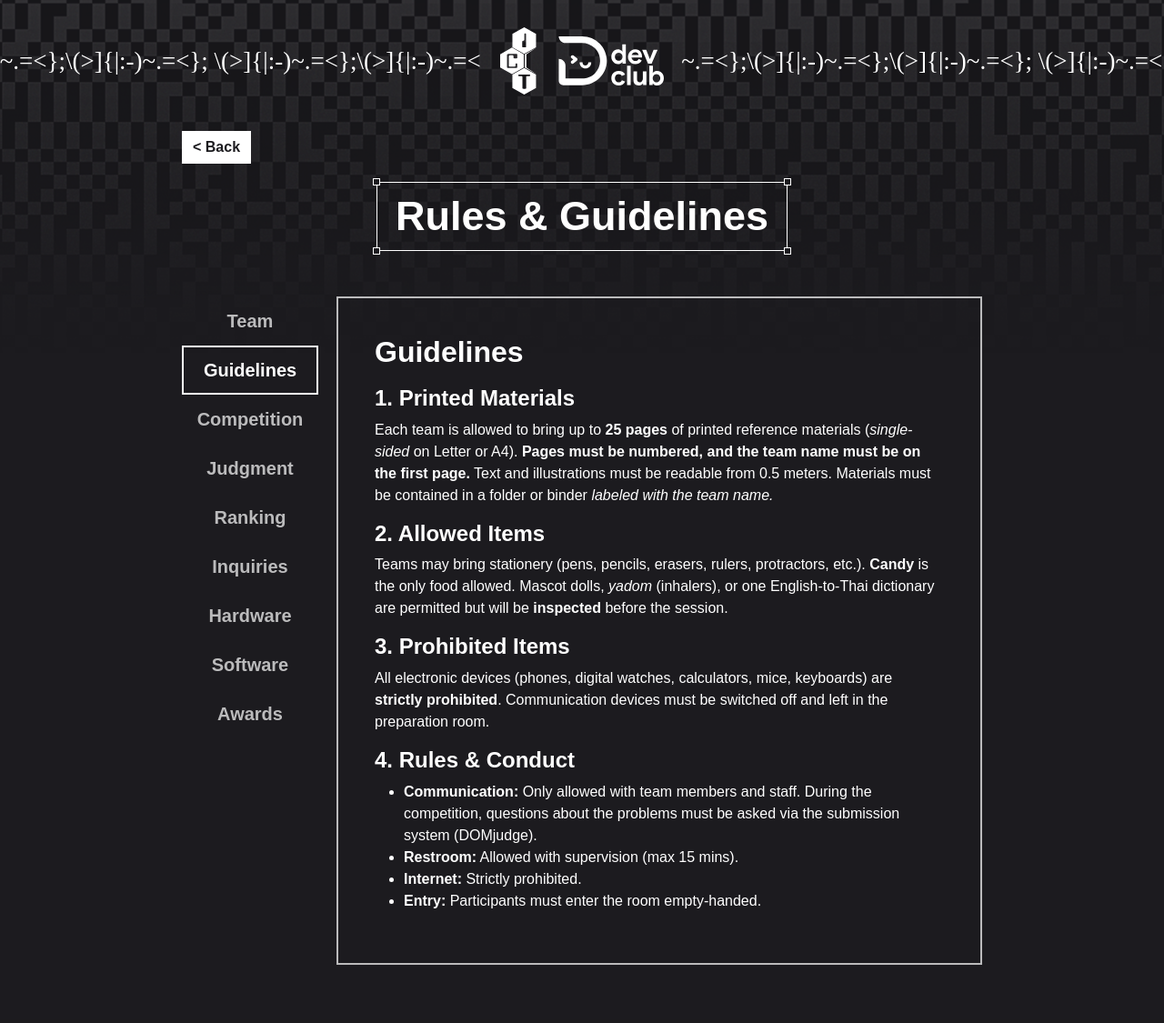
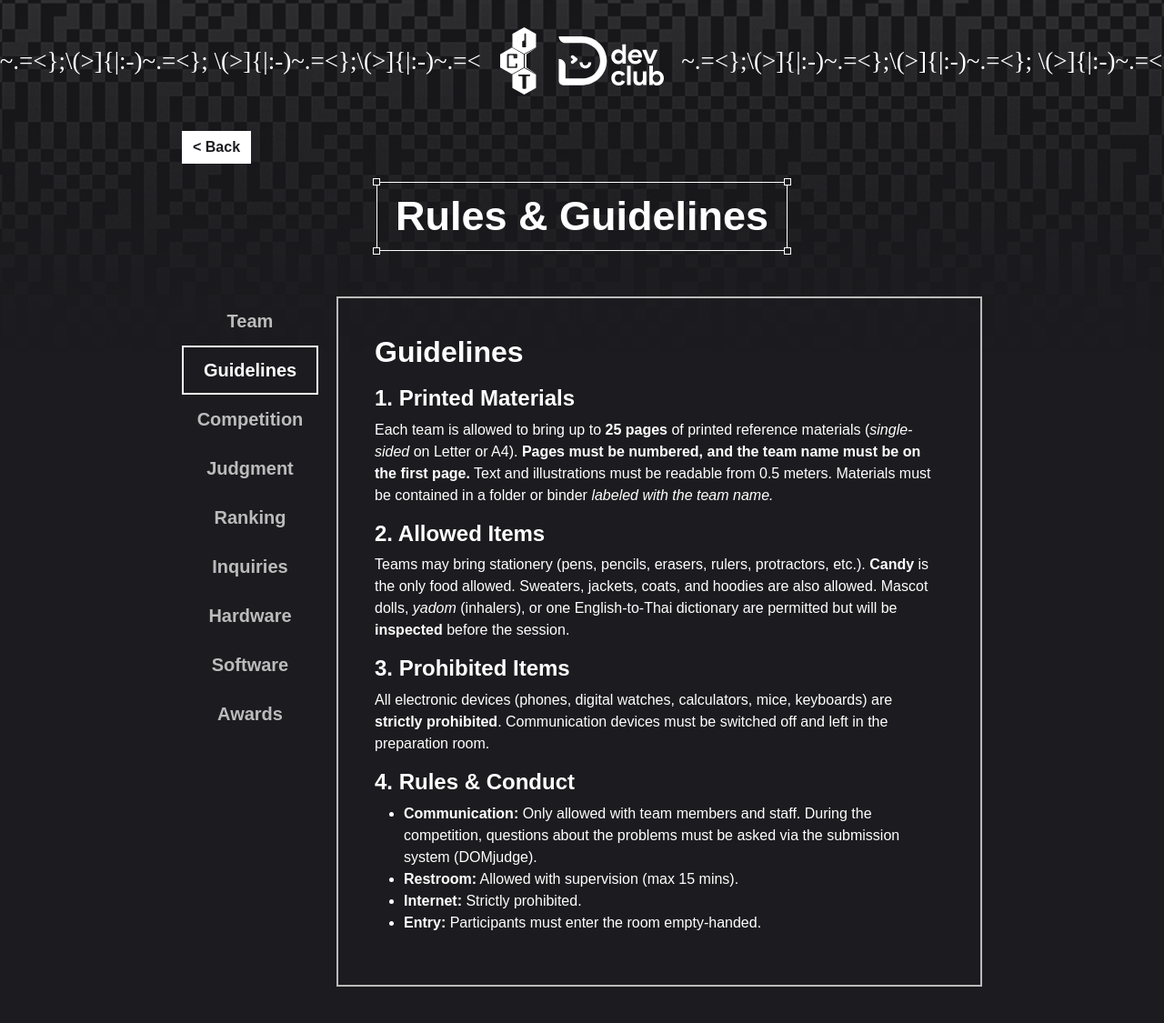
Before and after one commit to ppanturat/ictpc26-web, a Flask app: page /rules in a window 1280 px wide, after a click on "Guidelines". Shown: the top 1125 px of the page at 91% size. Before the commit the page ends 1061 px from the top, so only its background shows below. Run offline with Flask 3, Linux system fonts and the light colour scheme; some web fonts are replaced.

Commit message:
Update rules.html

```diff
--- a/templates/rules.html
+++ b/templates/rules.html
@@ -71,7 +71,7 @@
                 <h4><strong>2. Allowed Items</strong></h4>
                 <p>
                     Teams may bring stationery (pens, pencils, erasers, rulers, protractors, etc.).
-                    <strong>Candy</strong> is the only food allowed.
+                    <strong>Candy</strong> is the only food allowed. Sweaters, jackets, coats, and hoodies are also allowed.
                     Mascot dolls, <em>yadom</em> (inhalers), or one English-to-Thai dictionary are permitted but will be
                     <strong>inspected</strong> before the session.
                 </p>
```
